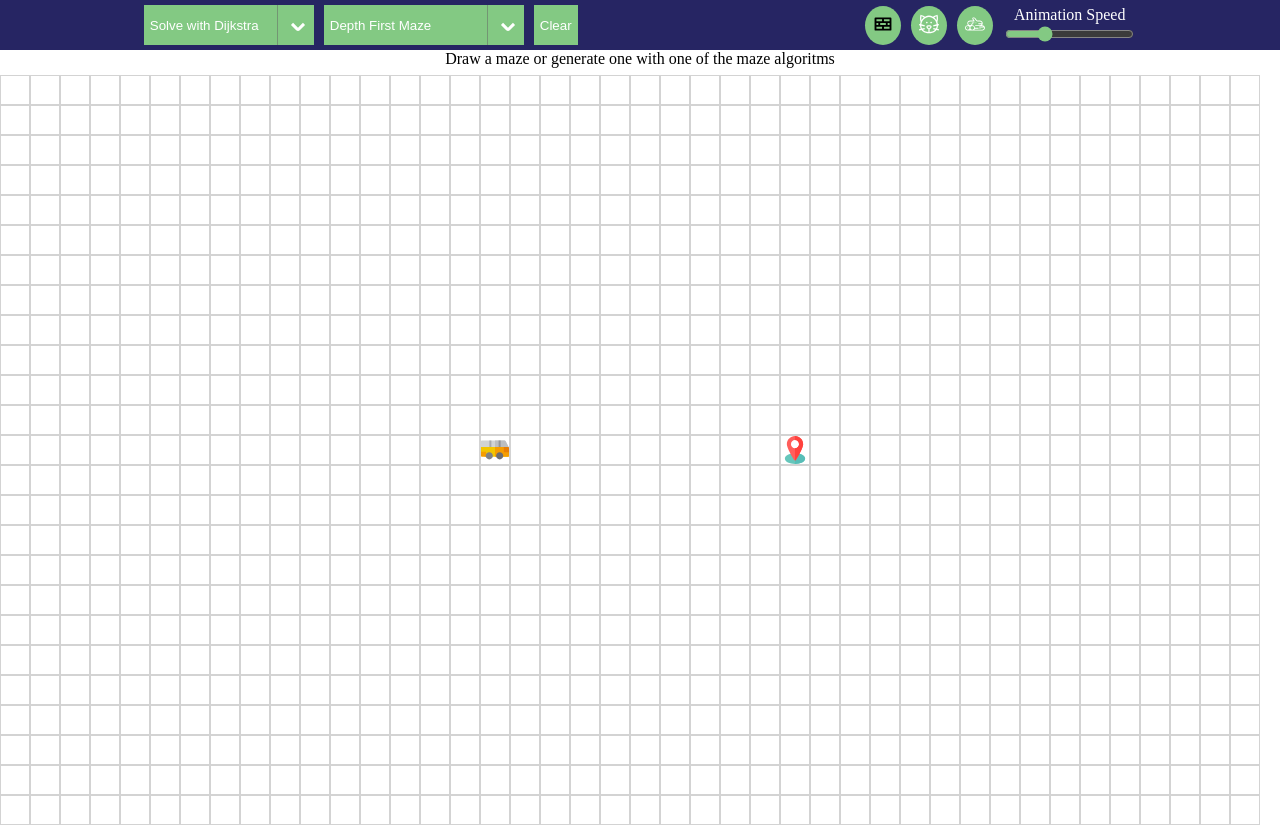
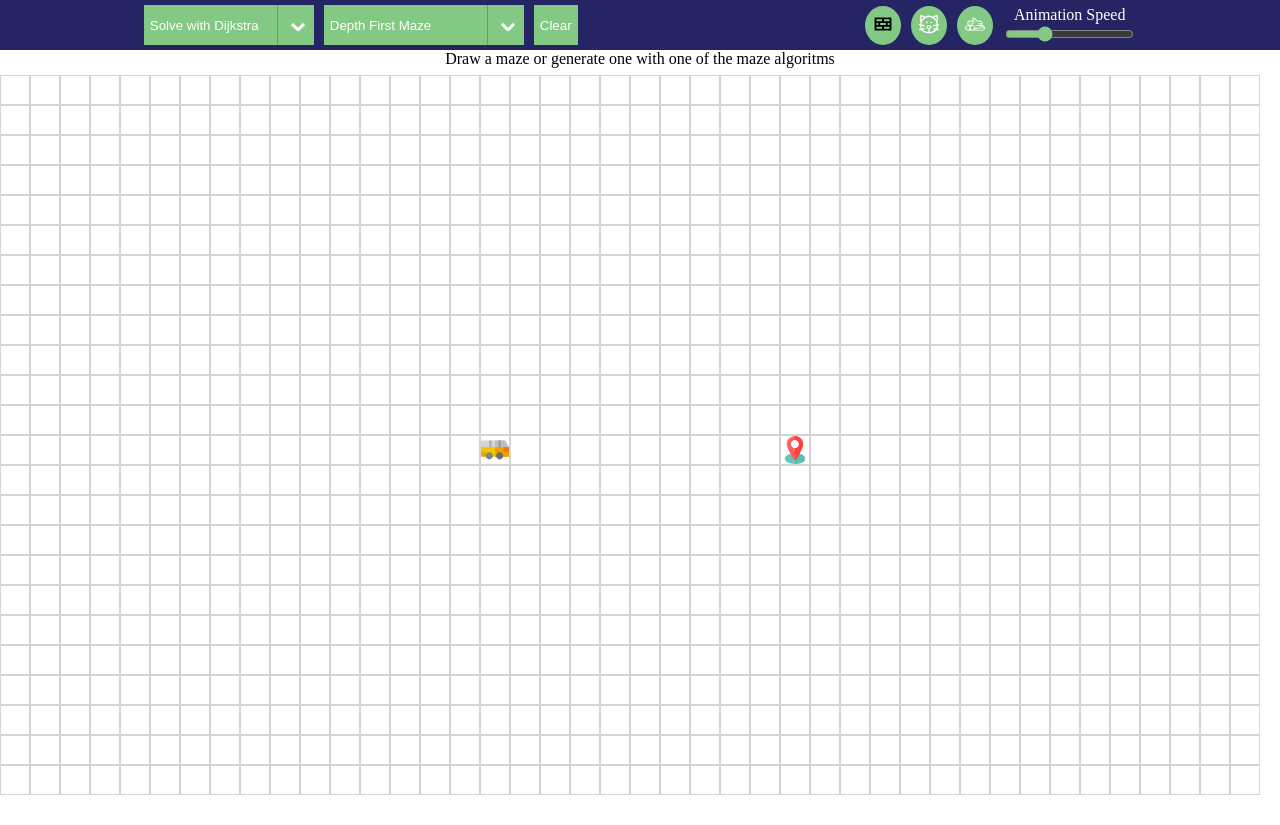
Before and after one commit to AlexanderKolberg/algopath, a Svelte app: page / in a window 1280 px wide. After the commit the page ends 800 px from the top, so only its background shows below. Built offline with nearby package versions, Linux system fonts and the light colour scheme.

Commit message:
Bind grid creation to board height, fixed relevant css

```diff
--- a/src/app.css
+++ b/src/app.css
@@ -4,14 +4,16 @@
 
 html,
 body,
-.svelte {
+#svelte,
+main {
 	margin: 0;
 	padding: 0;
 	height: 100vh;
 	width: 100vw;
 }
-body {
-	position: relative;
+main {
+	display: flex;
+	flex-flow: column;
 }
 
 html {
--- a/src/lib/board/Board.svelte
+++ b/src/lib/board/Board.svelte
@@ -3,11 +3,11 @@
 	import Cell from '$lib/board/Cell.svelte';
 	import { onMount } from 'svelte';
 
-	let innerHeight;
-	let innerWidth;
+	let height;
+	let width;
 	onMount(() => {
-		let colums = Math.floor(innerWidth / 30);
-		let rows = Math.floor((innerHeight - 50) / 30);
+		let colums = Math.floor(width / 30);
+		let rows = Math.floor(height / 30);
 		grid.init(colums, rows);
 	});
 
@@ -40,9 +40,13 @@
 	}
 </script>
 
-<svelte:window bind:innerHeight bind:innerWidth />
-
-<div class="board" on:mouseleave={(dragNode = null)} on:mouseup={(dragNode = null)}>
+<div
+	class="board"
+	bind:clientWidth={width}
+	bind:clientHeight={height}
+	on:mouseleave={(dragNode = null)}
+	on:mouseup={(dragNode = null)}
+>
 	{#each $grid as row, r}
 		<div>
 			{#each row as node, c}
@@ -61,5 +65,6 @@
 <style>
 	.board {
 		display: flex;
+		flex: 1 1 auto;
 	}
 </style>
```
